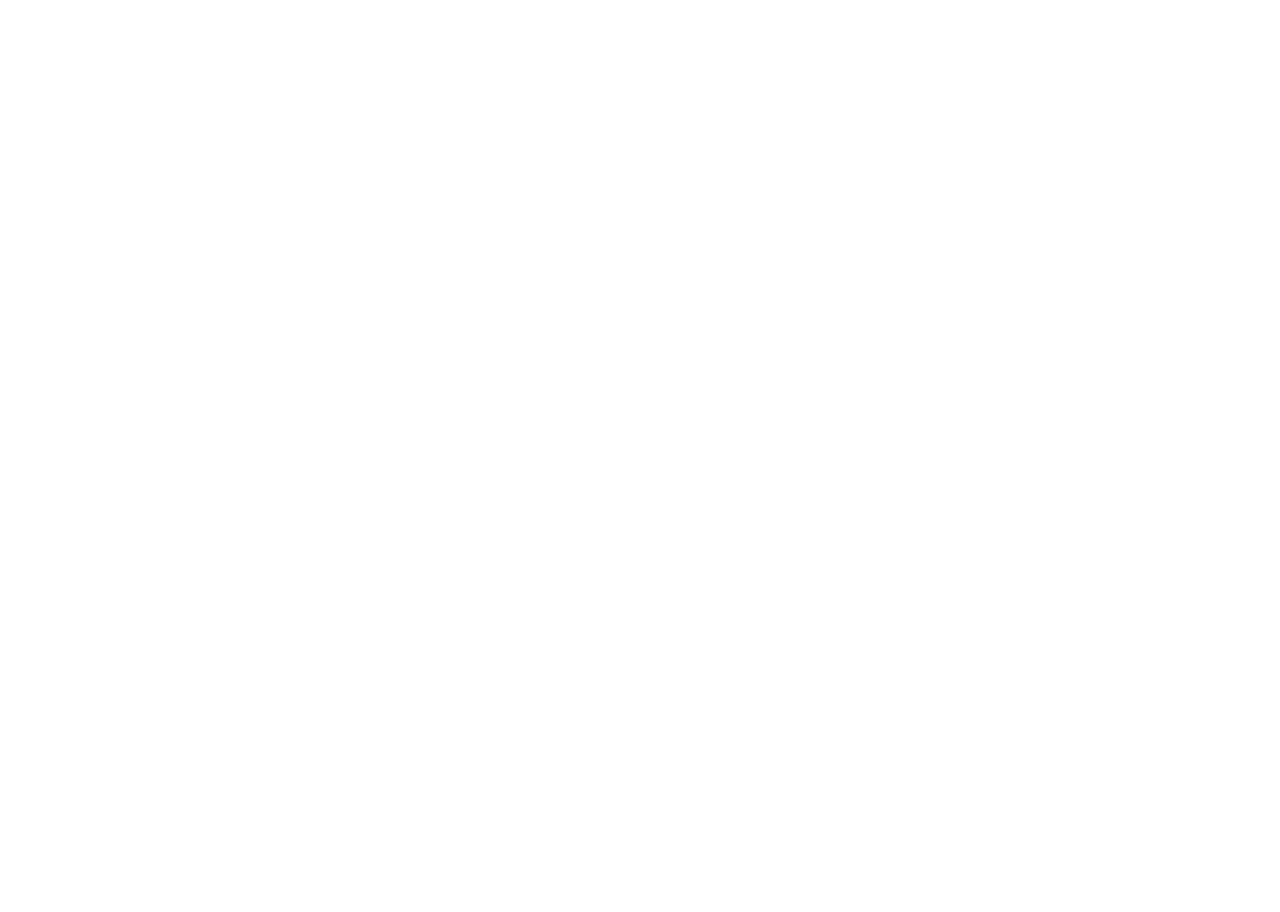
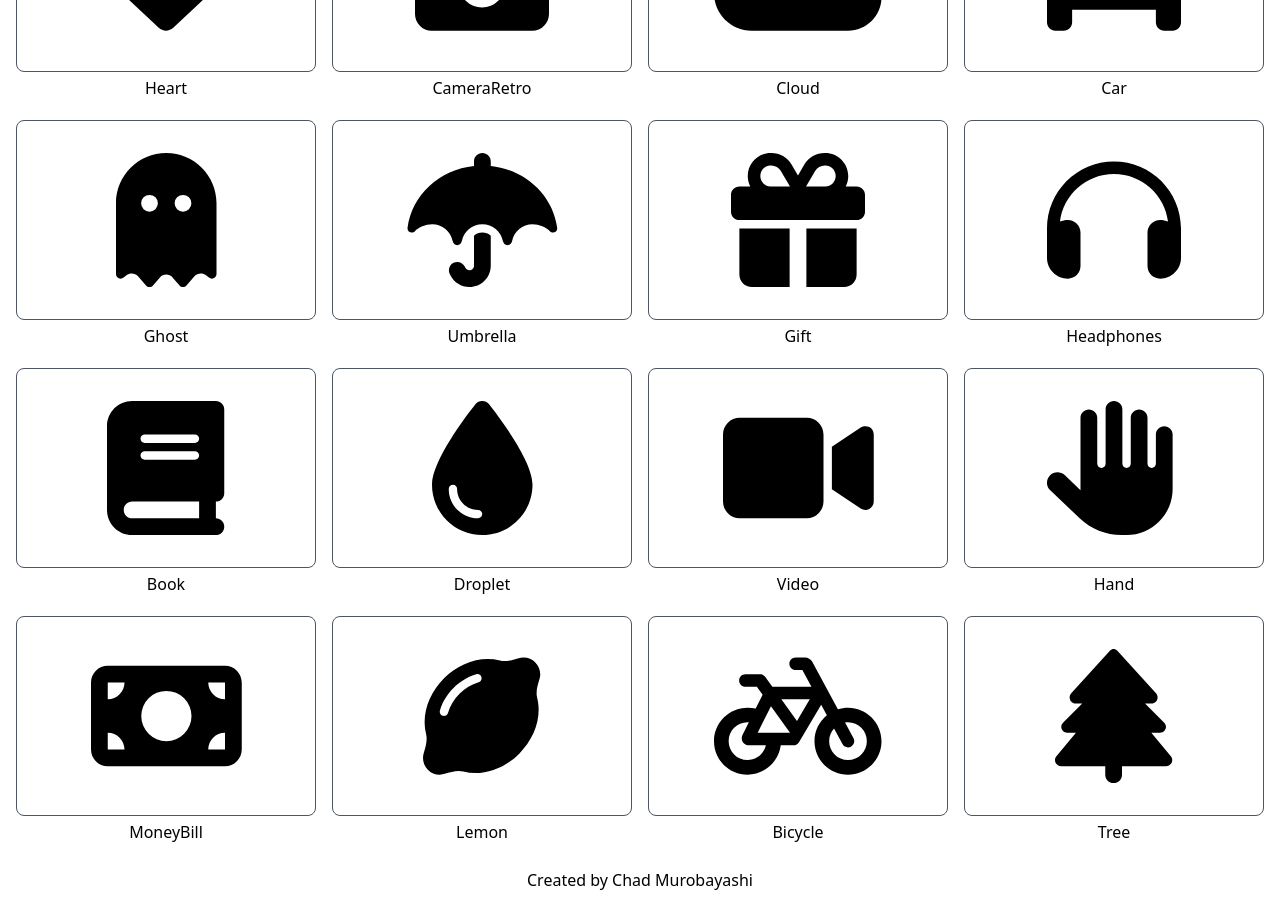
Before and after one commit to chadmuro/bw-images, a Next.js app: page / in a window 1280 px wide. Shown: the part 1400-2312 px from the top of the page. Before the commit the page ends 1320 px from the top, so only its background shows below. Built offline with nearby package versions, Linux system fonts and the light colour scheme.

Commit message:
Add new icons to image list

```diff
--- a/images.ts
+++ b/images.ts
@@ -6,7 +6,24 @@
   faStar,
   faFaceSmile,
   faHippo,
-  faTruckFast,
+  faTruck,
+  faHeart,
+  faCameraRetro,
+  faCloud,
+  faCar,
+  faGhost,
+  faUmbrella,
+  faGift,
+  faHeadphones,
+  faBook,
+  faDroplet,
+  faPlane,
+  faVideo,
+  faHand,
+  faMoneyBill,
+  faLemon,
+  faBicycle,
+  faTree,
 } from "@fortawesome/free-solid-svg-icons";
 
 import { ImageCardType } from "./types";
@@ -19,5 +36,21 @@
   { id: 5, icon: faStar, name: "Star" },
   { id: 6, icon: faFaceSmile, name: "FaceSmile" },
   { id: 7, icon: faHippo, name: "Hippo" },
-  { id: 8, icon: faTruckFast, name: "TruckFast" },
+  { id: 8, icon: faTruck, name: "Truck" },
+  { id: 9, icon: faHeart, name: "Heart" },
+  { id: 10, icon: faCameraRetro, name: "CameraRetro" },
+  { id: 11, icon: faCloud, name: "Cloud" },
+  { id: 12, icon: faCar, name: "Car" },
+  { id: 13, icon: faGhost, name: "Ghost" },
+  { id: 14, icon: faUmbrella, name: "Umbrella" },
+  { id: 15, icon: faGift, name: "Gift" },
+  { id: 16, icon: faHeadphones, name: "Headphones" },
+  { id: 17, icon: faBook, name: "Book" },
+  { id: 18, icon: faDroplet, name: "Droplet" },
+  { id: 19, icon: faVideo, name: "Video" },
+  { id: 20, icon: faHand, name: "Hand" },
+  { id: 21, icon: faMoneyBill, name: "MoneyBill" },
+  { id: 22, icon: faLemon, name: "Lemon" },
+  { id: 23, icon: faBicycle, name: "Bicycle" },
+  { id: 24, icon: faTree, name: "Tree" },
 ];
```
